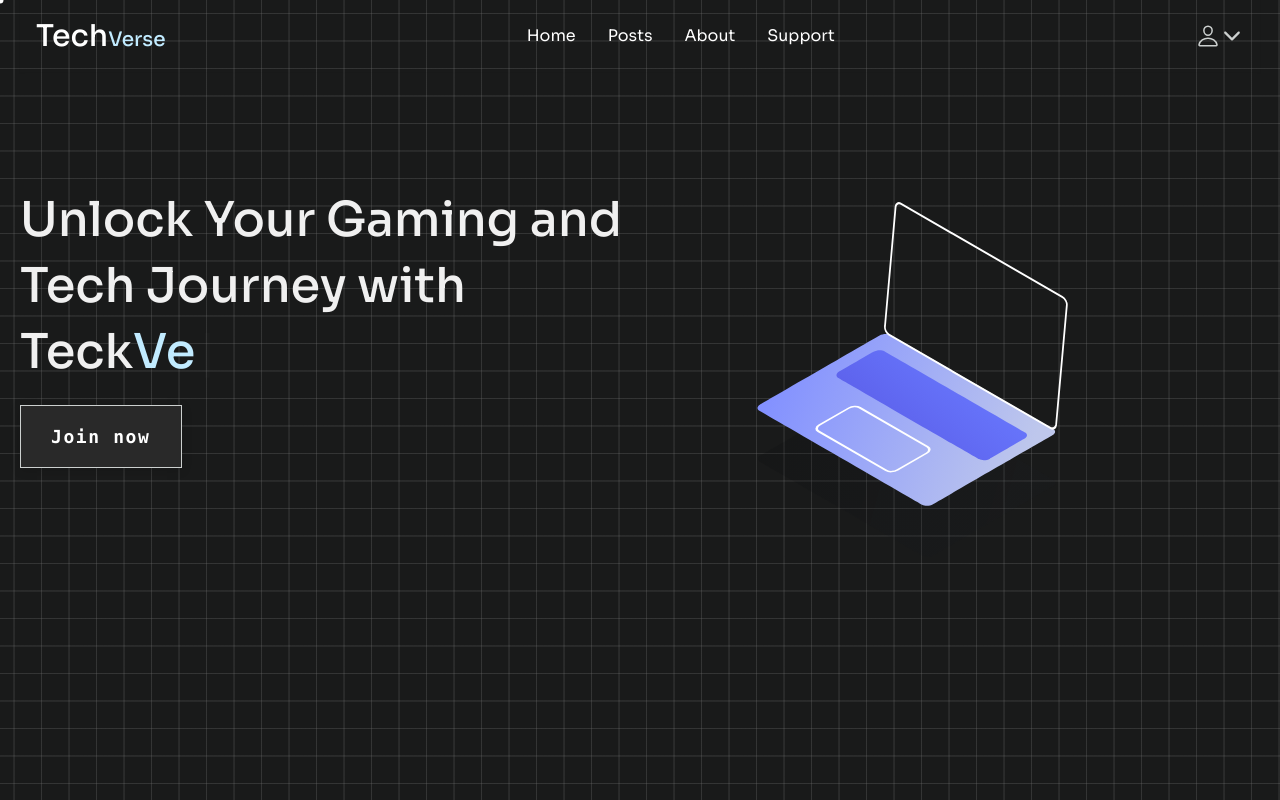
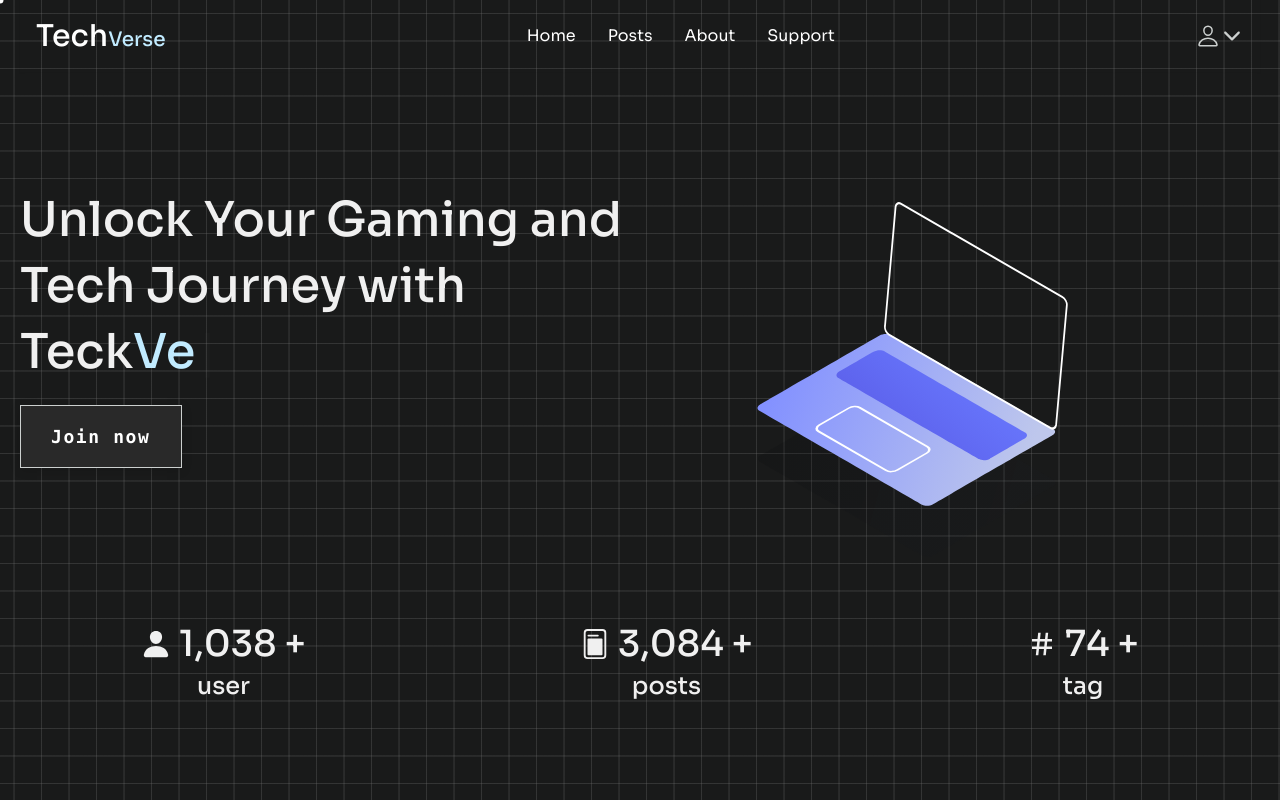
Before and after one commit to Dev-with-Osm/TechVerse, a React (Vite) app in the folder client/: page / in a window 1280 px wide. Built offline with nearby package versions, Linux system fonts and the light colour scheme.

Commit message:
add Statistics to home Page

```diff
--- a/client/package.json
+++ b/client/package.json
@@ -12,9 +12,11 @@
   "dependencies": {
     "lottie-react": "^2.4.0",
     "react": "^18.2.0",
+    "react-countup": "^6.5.3",
     "react-dom": "^18.2.0",
     "react-icons": "^5.1.0",
     "react-outside-click-handler": "^1.3.0",
+    "react-router-dom": "^6.22.3",
     "react-simple-typewriter": "^5.0.1"
   },
   "devDependencies": {
--- /dev/null
+++ b/client/src/pages/HomePage/components/Statistics/index.jsx
@@ -0,0 +1,49 @@
+import React from 'react';
+import { IoPerson } from 'react-icons/io5';
+import { BsFilePost } from 'react-icons/bs';
+import { RiHashtag } from 'react-icons/ri';
+
+import CountUp from 'react-countup';
+
+export default function Statistics() {
+  return (
+    <div className="flex flex-wrap px-1 md:mt-10 mt-5 gap-10 justify-center md:justify-around items-center">
+      <div className="flex flex-col">
+        <div className="flex justify-center items-center flex-col gap-1.5">
+          <div className="flex items-center gap-2">
+            <IoPerson className="text-3xl" />
+            <h1 className="text-2xl md:text-4xl font-medium">
+              <CountUp end={1038} duration={5} /> +
+            </h1>
+          </div>
+
+          <p className="text-2xl font-medium">user</p>
+        </div>
+      </div>
+      <div className="flex flex-col">
+        <div className="flex justify-center items-center flex-col gap-1.5">
+          <div className="flex items-center gap-2">
+            <BsFilePost className="text-3xl" />
+            <h1 className="text-2xl md:text-4xl font-medium">
+              <CountUp end={3084} duration={5} /> +
+            </h1>
+          </div>
+
+          <p className="text-2xl font-medium">posts</p>
+        </div>
+      </div>
+      <div className="flex flex-col">
+        <div className="flex justify-center items-center flex-col gap-1.5">
+          <div className="flex items-center gap-2">
+            <RiHashtag className="text-3xl" />
+            <h1 className="text-2xl md:text-4xl font-medium">
+              <CountUp end={74} duration={5} /> +
+            </h1>
+          </div>
+
+          <p className="text-2xl font-medium">tag</p>
+        </div>
+      </div>
+    </div>
+  );
+}
--- /dev/null
+++ b/client/src/pages/HomePage/components/TrandingPosts/index.jsx
@@ -0,0 +1,5 @@
+import React from 'react';
+
+export default function TrandingPosts() {
+  return <div>TrandingPosts</div>;
+}
--- a/client/src/pages/HomePage/index.jsx
+++ b/client/src/pages/HomePage/index.jsx
@@ -1,7 +1,7 @@
-import { IoPerson } from 'react-icons/io5';
 import CursorAnimation from './components/CursorAnimation';
 import LeftHomePage from './components/LeftHomePage';
 import RightHomePage from './components/RightHomePage';
+import Statistics from './components/Statistics';
 
 export default function HomePage() {
   return (
@@ -11,29 +11,7 @@ export default function HomePage() {
         <LeftHomePage />
         <RightHomePage />
       </div>
-      {/* <div className="flex justify-around items-center">
-        <div className="flex flex-col">
-          <h1 className="text-4xl">+ 1984</h1>
-          <div className="flex justify-center items-center gap-1.5">
-            <IoPerson className="text-3xl" />
-            <p className="text-2xl">User</p>
-          </div>
-        </div>
-        <div className="flex flex-col">
-          <h1 className="text-4xl">+ 1984</h1>
-          <div className="flex justify-center items-center gap-1.5">
-            <IoPerson className="text-3xl" />
-            <p className="text-2xl">User</p>
-          </div>
-        </div>
-        <div className="flex flex-col">
-          <h1 className="text-4xl">+ 1984</h1>
-          <div className="flex justify-center items-center gap-1.5">
-            <IoPerson className="text-3xl" />
-            <p className="text-2xl">User</p>
-          </div>
-        </div>
-      </div> */}
+      <Statistics />
     </div>
   );
 }
```
Also changed, not shown: 1 other file (tests, documents, lock files or other folders).
